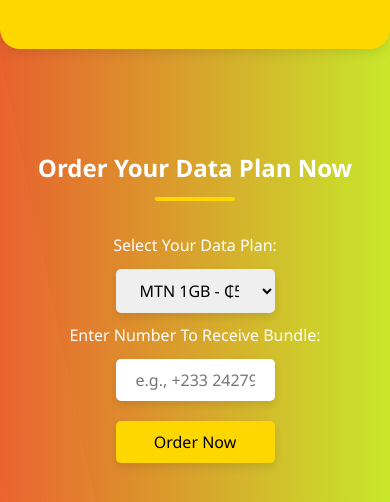
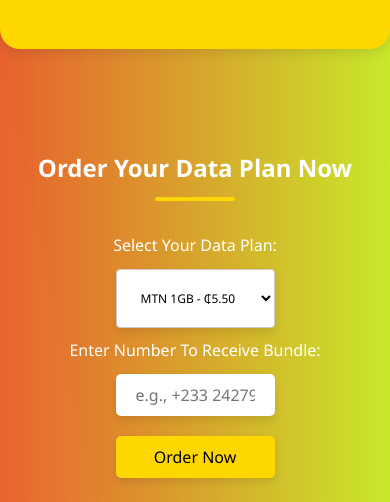
Before and after one commit to youngberry1/Data-Offers, a plain HTML site: page index.html in a window 390 px wide. Shown: the part 596-1098 px from the top of the page. Drawn offline with Linux system fonts and the light colour scheme.

Commit message:
Add styles for data plan select element and options with responsive adjustments

```diff
--- a/style.css
+++ b/style.css
@@ -451,3 +451,28 @@ p.recommend {
   height: 200px;
   object-fit:cover
 }
+
+/* Style the select element */
+#data-plan {
+  height: 10vh; /* Set height to 10% of the viewport height */
+  max-height: 7vh; /* Ensure it doesn't exceed 10% of the screen height */
+  overflow-y: auto; /* Enable vertical scrolling if needed */
+  font-size: 14px; /* Adjust font size */
+  border: 1px solid #ccc; /* Add a border */
+  border-radius: 4px; /* Add rounded corners */
+  background-color: #fff; /* Set background color */
+}
+
+/* Style the options inside the select */
+#data-plan option {
+  font-size: 14px; /* Adjust font size */
+  padding: 5px; /* Add padding for better spacing */
+}
+
+/* Add media query for mobile devices */
+@media (max-width: 768px) {
+  #data-plan {
+    height: 8vh; /* Slightly smaller height for mobile */
+    font-size: 12px; /* Adjust font size for smaller screens */
+  }
+}
```
